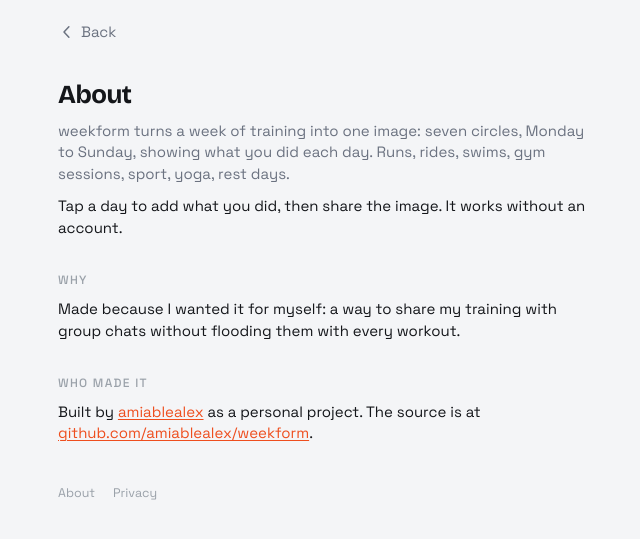
After one commit to amiablealex/weekform, a Flask app: page /about in a window 1280 px wide. The commit adds this page. Shown: the top 539 px of the page, without its empty margins (316-956 px from the left). Run offline with Flask 3, Linux system fonts and the light colour scheme; parts of the project's set-up code (start-up, migrations or seed data) failed here and were passed over.

Commit message:
About page; build absolute URLs from SITE_DOMAIN, never the request

```diff
--- a/static/css/pages.css
+++ b/static/css/pages.css
@@ -40,6 +40,8 @@
 }
 
 .page-foot {
+  display: flex;
+  gap: 18px;
   max-width: 560px;
   margin: 40px auto 0;
   padding: 0 14px;
@@ -66,6 +68,10 @@
 }
 
 .page p { margin: 0 0 10px; font-size: 15px; }
+
+/* Links in running text. A button that happens to sit in a paragraph, as on
+   Settings, keeps its own colours. */
+.page p a:not(.btn) { color: var(--accent); text-underline-offset: 2px; }
 
 .lede { color: var(--ink-soft); }
 
--- a/weekform/__init__.py
+++ b/weekform/__init__.py
@@ -14,7 +14,7 @@ from flask import Flask
 
 from .config import Config
 from .models import db
-from .security import configure_session, csrf_token, current_user
+from .security import configure_session, csrf_token, current_user, public_url
 
 
 def create_app(config_object: type[Config] | None = None) -> Flask:
@@ -71,6 +71,8 @@ def create_app(config_object: type[Config] | None = None) -> Flask:
     # Templates need both of these on nearly every page.
     app.jinja_env.globals["csrf_token"] = csrf_token
     app.jinja_env.globals["current_user"] = current_user
+    # And this on the pages search engines read.
+    app.jinja_env.globals["public_url"] = public_url
 
     @app.after_request
     def security_headers(response):
--- a/weekform/blueprints/main.py
+++ b/weekform/blueprints/main.py
@@ -1,21 +1,27 @@
-"""The page itself."""
+"""The page itself, and the few around it that anybody may read."""
 
 from __future__ import annotations
 
-from flask import Blueprint, Response, current_app, render_template
+from flask import Blueprint, Response, render_template
+
+from ..security import public_url
 
 bp = Blueprint("main", __name__)
 
-
-def _site() -> str:
-    # Always https and always the configured domain. The request cannot be
-    # trusted for either: behind Railway's proxy the app sees plain http.
-    return f"https://{current_app.config['SITE_DOMAIN']}"
+# The pages a search engine is told about. Each must also override the
+# `indexing` block in base.html, or it goes out with noindex and the sitemap
+# contradicts itself; the server suite checks both halves.
+PUBLIC_PAGES = ("/", "/about")
 
 
 @bp.get("/")
 def index() -> str:
     return render_template("index.html")
+
+
+@bp.get("/about")
+def about() -> str:
+    return render_template("about.html")
 
 
 @bp.get("/privacy")
@@ -35,18 +41,15 @@ def robots() -> Response:
             "Disallow: /api/\n"
             "Allow: /\n"
             "\n"
-            f"Sitemap: {_site()}/sitemap.xml\n")
+            f"Sitemap: {public_url('/sitemap.xml')}\n")
     return Response(body, mimetype="text/plain")
 
 
 @bp.get("/sitemap.xml")
 def sitemap() -> Response:
-    # One URL, on purpose. Every other page is behind an account or carries
-    # noindex from base.html, and a sitemap that lists a noindexed page
-    # contradicts itself. A new public page needs adding here and losing that
-    # noindex, together.
+    urls = "".join(f"  <url><loc>{public_url(path)}</loc></url>\n" for path in PUBLIC_PAGES)
     body = ('<?xml version="1.0" encoding="UTF-8"?>\n'
             '<urlset xmlns="http://www.sitemaps.org/schemas/sitemap/0.9">\n'
-            f"  <url><loc>{_site()}/</loc></url>\n"
+            f"{urls}"
             "</urlset>\n")
     return Response(body, mimetype="application/xml")
--- a/weekform/security.py
+++ b/weekform/security.py
@@ -15,7 +15,8 @@ from collections import defaultdict, deque
 from datetime import datetime, timedelta, timezone
 from functools import wraps
 
-from flask import current_app, g, redirect, request, session, url_for
+from flask import (current_app, g, has_request_context, redirect, request,
+                   session, url_for)
 from werkzeug.security import check_password_hash, generate_password_hash
 
 from .models import User, db
@@ -157,6 +158,23 @@ def reset_expiry() -> datetime:
     return datetime.now(timezone.utc) + timedelta(hours=RESET_VALID_HOURS)
 
 
+# --- absolute URLs ---------------------------------------------------------
+# For anything that leaves the page: the reset email, canonical and preview
+# tags, the sitemap. Never built from the request, for two reasons. Behind
+# Railway's proxy the app sees plain http, which is how og:image once went out
+# as http://. And a reset link built from the Host header is the standard way to
+# steal one: ask for a reset with a forged host and the owner is emailed a link
+# to someone else's server, token included. Cloudflare and Railway route on the
+# host today, but that is their configuration, not something to lean on here.
+
+def public_url(path: str = "/") -> str:
+    if current_app.config.get("DEBUG") and has_request_context():
+        # On the Pi, a reset requested locally should link back to the Pi
+        # rather than to the live site, which has never heard of the token.
+        return request.host_url.rstrip("/") + path
+    return f"https://{current_app.config['SITE_DOMAIN']}{path}"
+
+
 def configure_session(app) -> None:
     app.config.update(
         PERMANENT_SESSION_LIFETIME=timedelta(days=SESSION_DAYS),
--- /dev/null
+++ b/weekform/templates/about.html
@@ -0,0 +1,26 @@
+{% extends "base.html" %}
+{% block title %}About — weekform{% endblock %}
+{% block indexing %}
+<meta name="description" content="weekform turns a week of training into one image strip for a group chat. A personal project by amiablealex.">
+<link rel="canonical" href="{{ public_url(url_for('main.about')) }}">
+{% endblock %}
+{% block content %}
+
+<h1>About</h1>
+
+<p class="lede">weekform turns a week of training into one image: seven circles,
+  Monday to Sunday, showing what you did each day. Runs, rides, swims, gym
+  sessions, sport, yoga, rest days.</p>
+<p>Tap a day to add what you did, then share the image. It works without an
+  account.</p>
+
+<h2>Why</h2>
+<p>Made because I wanted it for myself: a way to share my training with group
+  chats without flooding them with every workout.</p>
+
+<h2>Who made it</h2>
+<p>Built by <a href="https://amiablealex.com">amiablealex</a> as a personal
+  project. The source is at
+  <a href="https://github.com/amiablealex/weekform">github.com/amiablealex/weekform</a>.</p>
+
+{% endblock %}
--- a/weekform/templates/base.html
+++ b/weekform/templates/base.html
@@ -4,7 +4,9 @@
 <meta charset="utf-8">
 <meta name="viewport" content="width=device-width, initial-scale=1, viewport-fit=cover">
 <title>{% block title %}weekform{% endblock %}</title>
-<meta name="robots" content="noindex">
+{# Kept out of search unless a page overrides this. One that does must also
+   be listed in PUBLIC_PAGES in blueprints/main.py, which feeds the sitemap. #}
+{% block indexing %}<meta name="robots" content="noindex">{% endblock %}
 <meta name="theme-color" content="#f4f5f7" media="(prefers-color-scheme: light)">
 <meta name="theme-color" content="#101215" media="(prefers-color-scheme: dark)">
 <link rel="icon" href="{{ url_for('static', filename='img/favicon.svg') }}" type="image/svg+xml">
@@ -40,6 +42,7 @@
 </main>
 
 <footer class="page-foot">
+  <a href="{{ url_for('main.about') }}">About</a>
   <a href="{{ url_for('main.privacy') }}">Privacy</a>
 </footer>
 
```
Also changed, not shown: CLAUDE.md (+3 -1 lines), tests/server.test.py (+38 -3 lines), weekform/blueprints/auth.py (+5 -3 lines), weekform/templates/index.html (+7 -11 lines), README.md.
